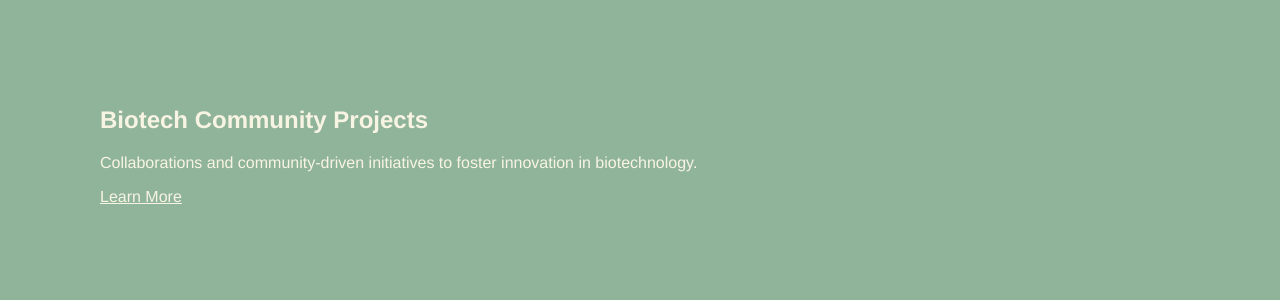
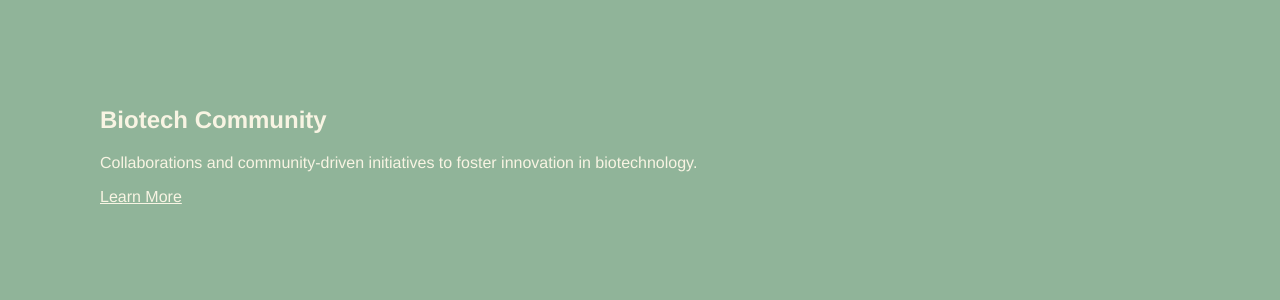
Before and after one commit to JackATDalton/JackATDalton.github.io, a Jekyll site: the page built from index.html, in a window 1280 px wide and 900 px high, scrolled down 920 px. Shown: the part 154-454 px from the top of the window. Built offline with Jekyll 4.4.1, drawn with Linux system fonts in a browser that asks for light colours; some web fonts are replaced.

Commit message:
Update index.html

```diff
--- a/index.html
+++ b/index.html
@@ -39,7 +39,7 @@ title: Jack's Homepage
 
 <!-- Biotech Community Projects Section -->
   <div class="subsection">
-    <h2>Biotech Community Projects</h2>
+    <h2>Biotech Community</h2>
     <p>Collaborations and community-driven initiatives to foster innovation in biotechnology.</p>
     <a href="/biotech-community">Learn More</a>
   </div>
```
